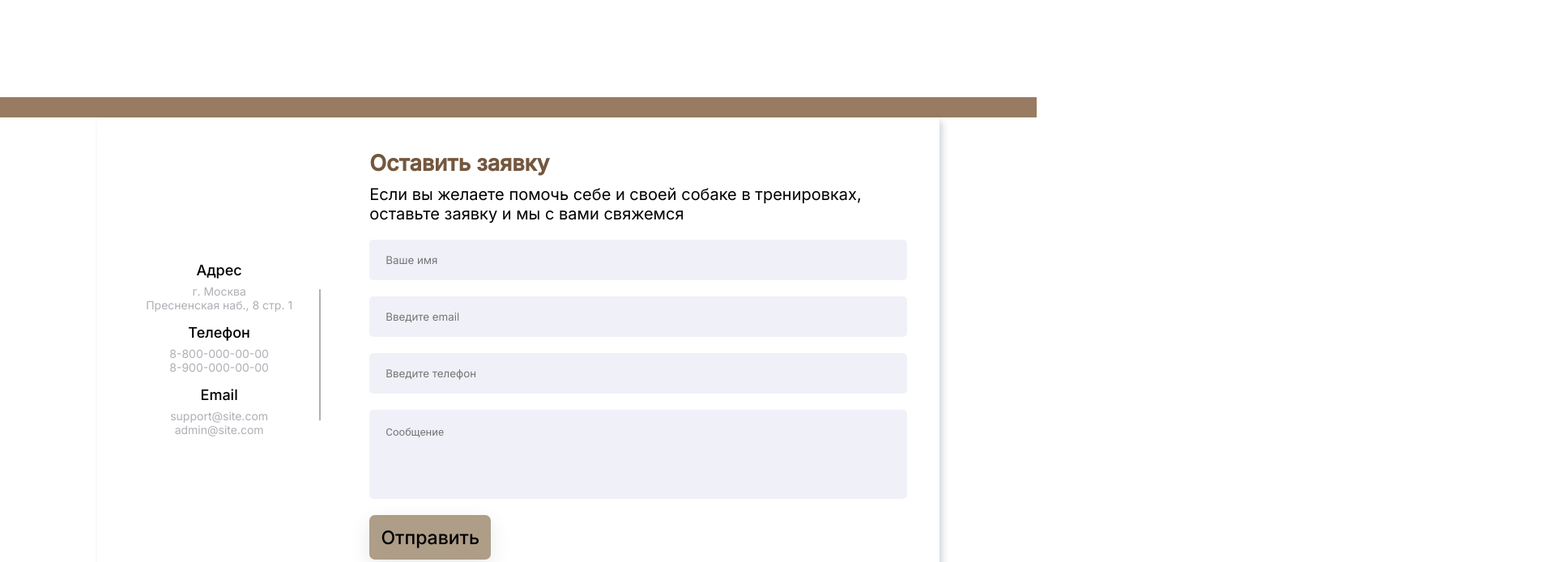
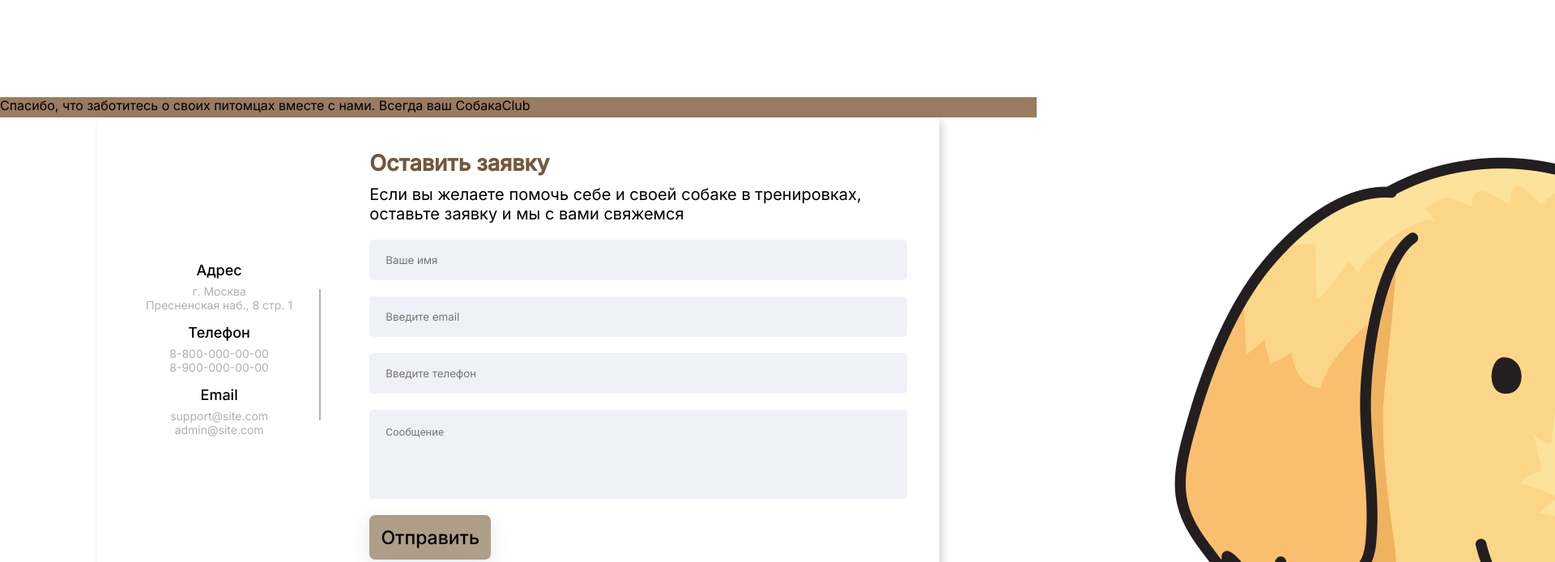
Before and after one commit to sarangdi/sarangdi.github.io, a plain HTML site: page index.html in a window 1280 px wide. Shown: the part 1940-2634 px from the top of the page at 81% size, 1920 px wide, since content can reach past the window. Drawn offline with nearby package versions, Linux system fonts and the light colour scheme.

Commit message:
Update index.html

```diff
--- a/index.html
+++ b/index.html
@@ -140,7 +140,12 @@ Publish to GitHub public repository
       </div>
     </section>
 
-    <footer></footer>
+    <footer> <div class="article__text">
+  <p>
+    Спасибо, что заботитесь о своих питомцах вместе с нами. Всегда ваш СобакаClub <img src="./img/doggy.png" alt="dog-img" />
+   </p>
+</div>
+</footer>
 
     <p><a name="sign_list"></a></p>
 
```
